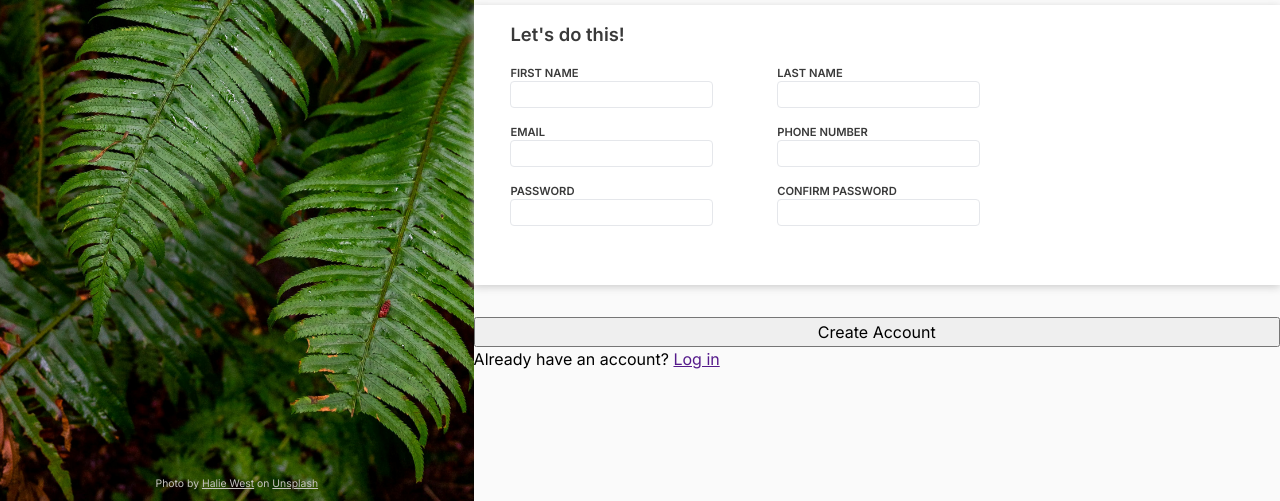
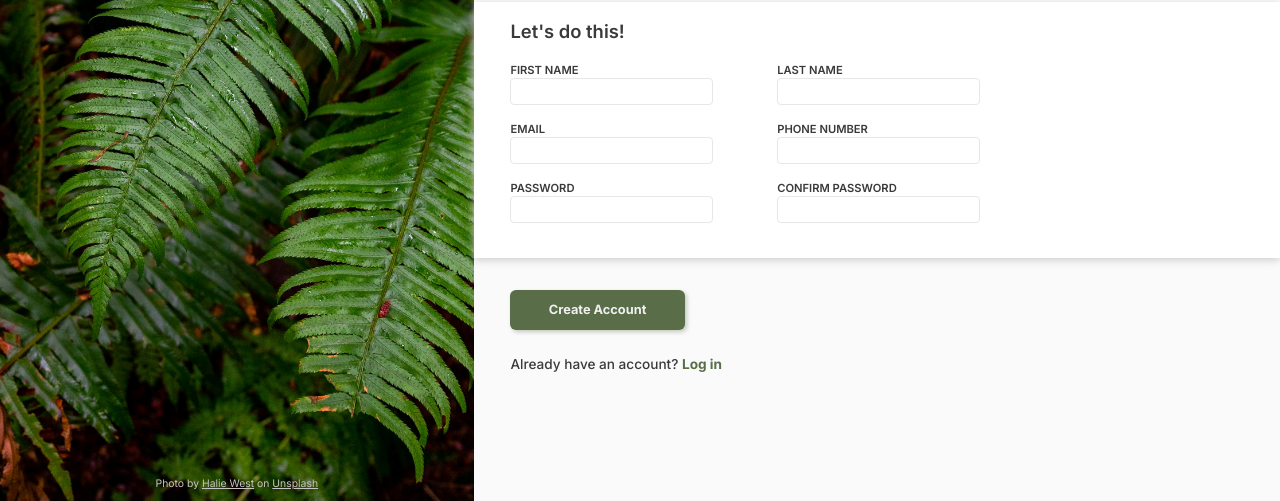
Before and after one commit to mattiabotto/sign-up-form, a plain HTML site: page index.html in a window 1280 px wide. Shown: the part 299-800 px from the top of the page. Drawn offline with Linux system fonts and the light colour scheme.

Commit message:
Finish styling the form

```diff
--- a/index.html
+++ b/index.html
@@ -72,7 +72,7 @@
       </div>
     </form>
 
-    <button type="submit" form="sign-up-form">Create Account</button>
+    <button type="submit" form="sign-up-form" class="submit-btn">Create Account</button>
 
     <p class="log-in">Already have an account? <a href="">Log in</a></p>
   </main>
--- a/styles/styles.css
+++ b/styles/styles.css
@@ -69,6 +69,10 @@ h1 {
   align-self: center;
 }
 
+.photo-credit a:hover {
+  color: var(--title-color);
+}
+
 main {
   flex-basis: 63%;
   background-color: var(--main-bg-color);
@@ -93,14 +97,14 @@ main p + p {
 .sign-up-form {
   background-color: #fff;
   margin-bottom: 2rem;
-  padding: 1rem var(--main-padding-x);
+  padding: 1rem var(--main-padding-x) .5rem;
   display: flex;
   flex-direction: column;
   box-shadow: 0 2px 8px #ccc;
   color: var(--form-color);
 }
 
-.sign-up-form > * {
+.sign-up-form > *:not(:last-child) {
   margin-bottom: 1rem;
 }
 
@@ -141,7 +145,7 @@ main p + p {
 }
 
 .form-widget input[type="password"]:user-invalid {
-   outline: none;
+  outline: none;
   border: 1px solid var(--invalid-color);
 }
 
@@ -155,3 +159,42 @@ main p + p {
 .form-widget input[type="password"]:user-invalid + .pass-validation {
   opacity: 1;
 }
+
+.submit-btn {
+  align-self: baseline;
+  margin-left: var(--main-padding-x);
+  font-size: .8rem;
+  font-weight: 700;
+  padding: .8em 3em;
+  color: var(--title-color);
+  background-color: #596D48;
+  border: none;
+  border-radius: 6px;
+  box-shadow: 2px 2px 4px #596d4857;
+  margin-bottom: 1.5rem;
+}
+
+.submit-btn:hover {
+  cursor: pointer;
+  background-color: #728b5b;
+}
+
+p.log-in {
+  font-size: .85rem;
+  font-weight: 500;
+  color: var(--form-color);
+  padding: 0 var(--main-padding-x);
+}
+
+p.log-in a {
+  text-decoration: none;
+  color: #596D48;
+  font-weight: 700;
+}
+
+p.log-in a:hover {
+  color: #728b5b;
+  text-decoration: underline;
+  text-underline-offset: 3px;
+  text-decoration-thickness: 2px;
+}
```
